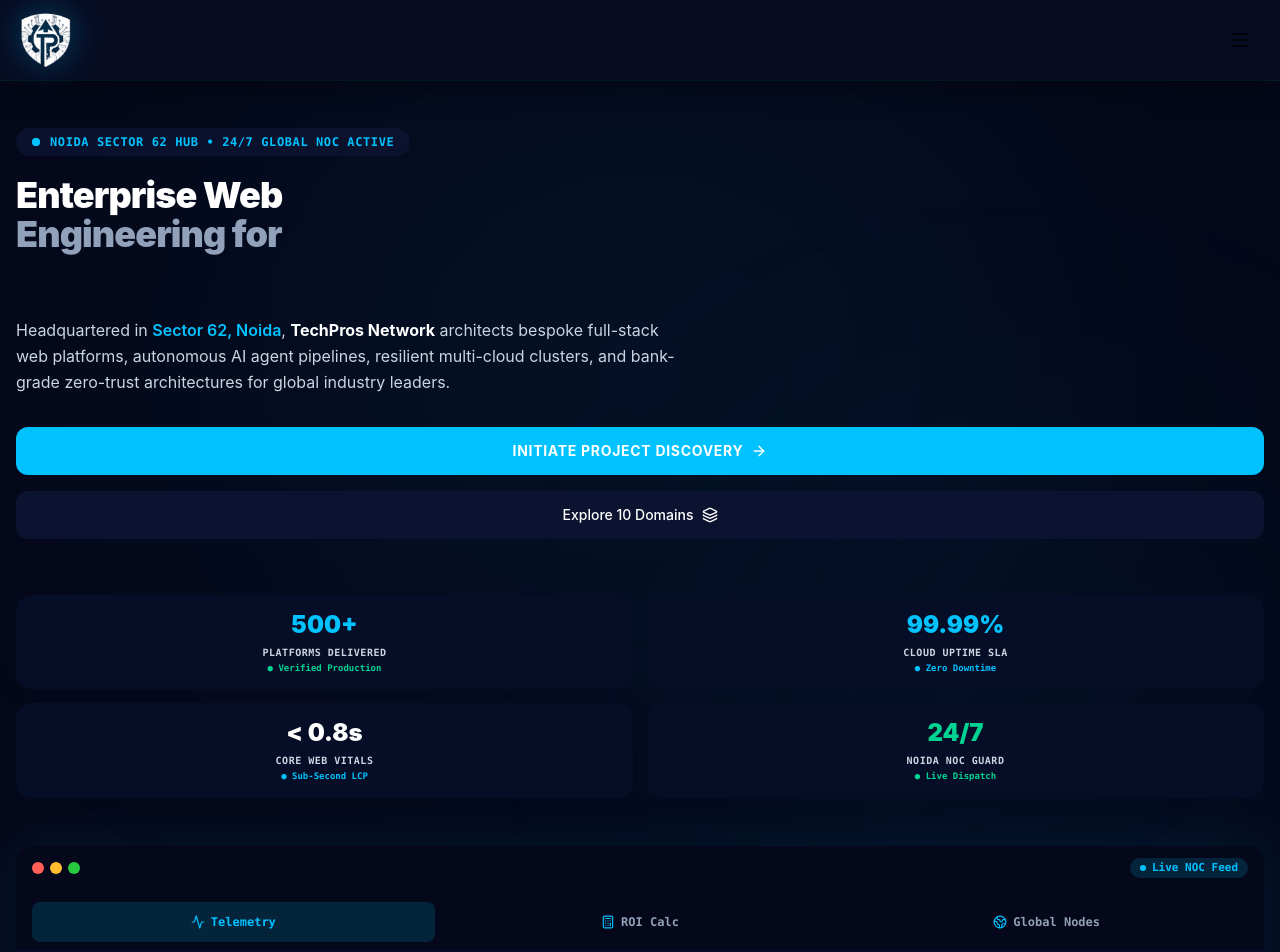
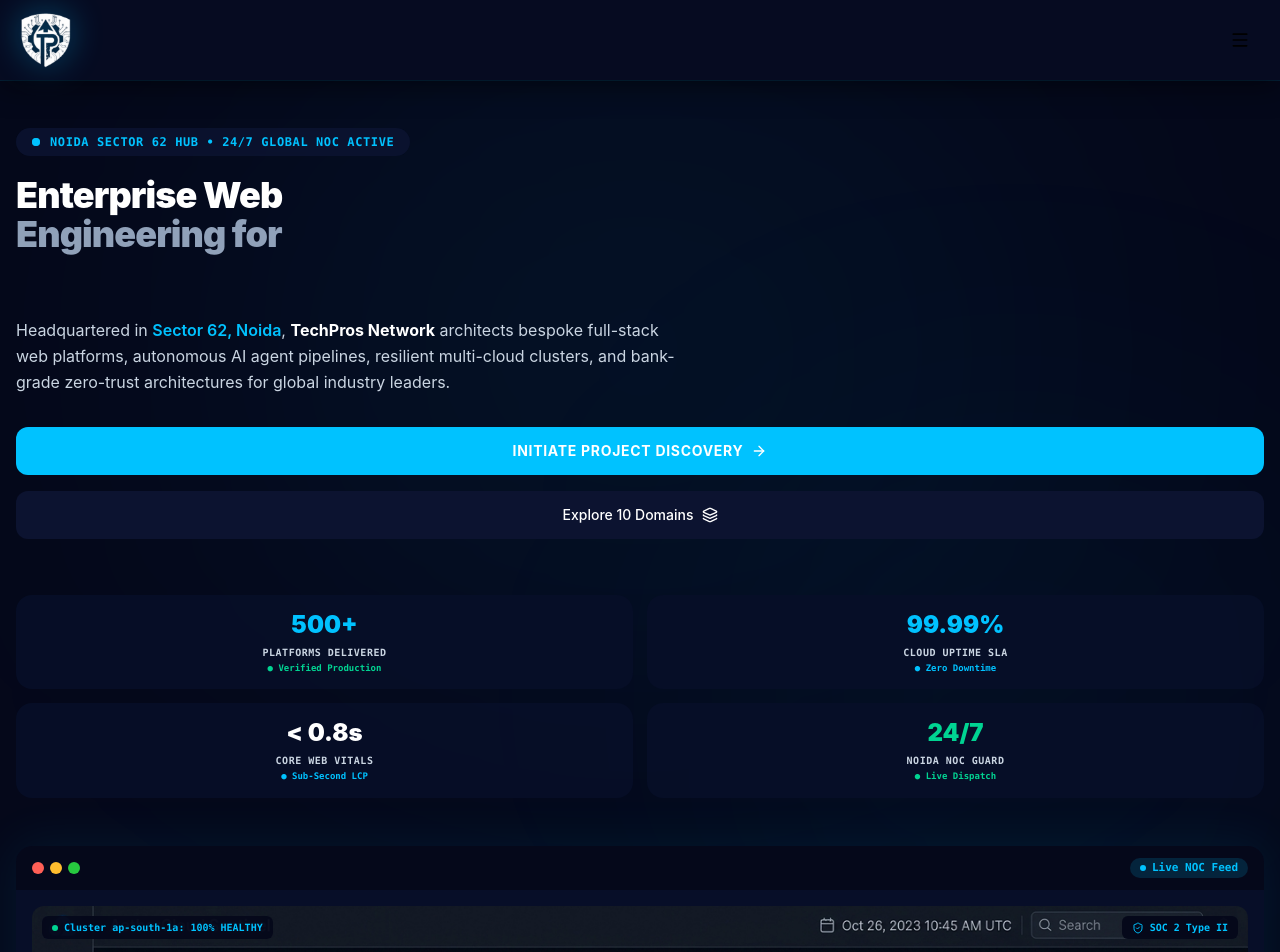
Before and after one commit to Khushi-0648/tech, a React (Vite) app: page / in a window 1280 px wide. Shown: the top 952 px of the page. Built offline with nearby package versions, Linux system fonts and the light colour scheme.

Commit message:
feat: remove tab switcher buttons from hero console and show only Telemetry data directly

```diff
--- a/src/components/HeroEditorialStagger.jsx
+++ b/src/components/HeroEditorialStagger.jsx
@@ -1,21 +1,14 @@
-import React, { useState } from 'react';
+import React from 'react';
 import { motion } from 'framer-motion';
 import {
   ArrowRight, ShieldCheck, Zap, Activity, CheckCircle2,
-  Terminal, Sparkles, Server, Globe2, Lock, Cpu, Code2,
-  Layers, Play, Check, ShieldAlert, Maximize2, ExternalLink, Calculator, DollarSign
+  Terminal, Sparkles, Server, Lock, Cpu, Code2,
+  Layers, Play, Check, ShieldAlert, Maximize2, ExternalLink
 } from 'lucide-react';
 import { companyInfo } from '../data/siteData';
 import { dashboardImg } from '../assets/images';
 
 export default function HeroEditorialStagger({ navigate }) {
-  const [activeTab, setActiveTab] = useState('metrics'); // 'metrics' | 'roi' | 'nodes'
-
-  // ROI Calculator interactive state inside Hero console
-  const [teamSize, setTeamSize] = useState(15);
-  const [cloudSpend, setCloudSpend] = useState(12000);
-  const estimatedSavings = Math.round(cloudSpend * 0.42 * 12);
-  const efficiencyGain = Math.round(teamSize * 18);
 
   const containerVariants = {
     hidden: { opacity: 1 },
@@ -210,45 +203,7 @@
                 </div>
               </div>
 
-              {/* Multi-Tab Switcher */}
-              <div className="flex items-center gap-1 px-4 pt-3 pb-2 bg-[#05081A] border-b border-[#1a2656] text-xs font-mono">
-                <button
-                  onClick={() => setActiveTab('metrics')}
-                  className={`flex-1 py-2.5 min-h-[40px] px-2 rounded-lg font-semibold transition-all cursor-pointer flex items-center justify-center gap-1.5 ${
-                    activeTab === 'metrics'
-                      ? 'bg-[#00C2FF]/15 text-[#00C2FF] border border-[#00C2FF]/30 shadow-xs'
-                      : 'text-slate-400 hover:text-[#00C2FF]'
-                  }`}
-                >
-                  <Activity className="w-3.5 h-3.5 text-[#00C2FF]" />
-                  <span>Telemetry</span>
-                </button>
-                <button
-                  onClick={() => setActiveTab('roi')}
-                  className={`flex-1 py-2.5 min-h-[40px] px-2 rounded-lg font-semibold transition-all cursor-pointer flex items-center justify-center gap-1.5 ${
-                    activeTab === 'roi'
-                      ? 'bg-[#00C2FF]/15 text-[#00C2FF] border border-[#00C2FF]/30 shadow-xs'
-                      : 'text-slate-400 hover:text-[#00C2FF]'
-                  }`}
-                >
-                  <Calculator className="w-3.5 h-3.5 text-[#00C2FF]" />
-                  <span>ROI Calc</span>
-                </button>
-                <button
-                  onClick={() => setActiveTab('nodes')}
-                  className={`flex-1 py-2.5 min-h-[40px] px-2 rounded-lg font-semibold transition-all cursor-pointer flex items-center justify-center gap-1.5 ${
-                    activeTab === 'nodes'
-                      ? 'bg-[#00C2FF]/15 text-[#00C2FF] border border-[#00C2FF]/30 shadow-xs'
-                      : 'text-slate-400 hover:text-[#00C2FF]'
-                  }`}
-                >
-                  <Globe2 className="w-3.5 h-3.5 text-[#00C2FF]" />
-                  <span>Global Nodes</span>
-                </button>
-              </div>
-
-              {/* Tab 1: Realistic Enterprise Dashboard Showcase */}
-              {activeTab === 'metrics' && (
+              {/* Direct Telemetry Data Showcase */}
               <div className="p-4 space-y-3 bg-[#070e28]">
                 {/* Dashboard Mockup Image with HUD Overlays */}
                 <div className="relative rounded-xl overflow-hidden border border-[#1a2656] group">
@@ -322,100 +277,6 @@
                   <span className="text-[#00C2FF] font-medium text-[11px]">Direct Fiber to AWS ap-south-1</span>
                 </div>
               </div>
-              )}
-
-              {/* Tab 2: Interactive Real-Time Cloud ROI Calculator */}
-              {activeTab === 'roi' && (
-                <div className="p-4 space-y-4 bg-[#070e28] text-left">
-                  <div className="text-xs font-mono text-[#00C2FF] uppercase font-bold flex items-center gap-1.5">
-                    <Calculator className="w-4 h-4 text-[#00C2FF]" />
-                    <span>Real-Time Cloud ROI Estimator</span>
-                  </div>
-
-                  <div className="space-y-3">
-                    <div>
-                      <div className="flex justify-between text-xs font-mono mb-1">
-                        <span className="text-slate-300">Monthly Cloud Spend</span>
-                        <span className="text-[#00C2FF] font-bold">${cloudSpend.toLocaleString()}/mo</span>
-                      </div>
-                      <input
-                        type="range"
-                        min="2000"
-                        max="50000"
-                        step="1000"
-                        value={cloudSpend}
-                        onChange={(e) => setCloudSpend(Number(e.target.value))}
-                        className="w-full h-1.5 bg-[#0c1330] rounded-lg appearance-none cursor-pointer accent-[#00C2FF]"
-                      />
-                    </div>
-
-                    <div>
-                      <div className="flex justify-between text-xs font-mono mb-1">
-                        <span className="text-slate-300">Engineering Pod Size</span>
-                        <span className="text-[#00C2FF] font-bold">{teamSize} Engineers</span>
-                      </div>
-                      <input
-                        type="range"
-                        min="5"
-                        max="80"
-                        step="1"
-                        value={teamSize}
-                        onChange={(e) => setTeamSize(Number(e.target.value))}
-                        className="w-full h-1.5 bg-[#0c1330] rounded-lg appearance-none cursor-pointer accent-[#00C2FF]"
-                      />
-                    </div>
-                  </div>
-
-                  <div className="grid grid-cols-2 gap-2 pt-2">
-                    <div className="p-3 rounded-xl bg-[#0c1330] border border-[#1a2656]">
-                      <div className="text-[10px] font-mono text-slate-400 uppercase">Est. Annual Savings</div>
-                      <div className="text-xl font-display font-bold text-[#00C2FF] mt-0.5">
-                        ${estimatedSavings.toLocaleString()}
-                      </div>
-                      <div className="text-[10px] text-emerald-400 font-mono mt-0.5">~42% optimization</div>
-                    </div>
-
-                    <div className="p-3 rounded-xl bg-[#0c1330] border border-[#1a2656]">
-                      <div className="text-[10px] font-mono text-slate-400 uppercase">Speed To Market</div>
-                      <div className="text-xl font-display font-bold text-[#00C2FF] mt-0.5">
-                        +{efficiencyGain}%
-                      </div>
-                      <div className="text-[10px] text-slate-300 font-mono mt-0.5">Sprint velocity gain</div>
-                    </div>
-                  </div>
-
-                  <button
-                    onClick={() => navigate('contact')}
-                    className="w-full py-2.5 rounded-xl font-display font-bold text-xs uppercase tracking-wider text-white bg-[#00C2FF] hover:bg-[#38d6ff] transition-colors cursor-pointer shadow-md"
-                  >
-                    Request Detailed Financial Blueprint &rarr;
-                  </button>
-                </div>
-              )}
-
-              {/* Tab 3: Global Edge Nodes Latency */}
-              {activeTab === 'nodes' && (
-                <div className="p-4 space-y-2 bg-[#070e28] font-mono text-xs max-h-[290px] overflow-y-auto">
-                  {[
-                    { city: "Noida Primary NOC (Sector 62)", ping: "3ms", load: "28%", status: "Primary" },
-                    { city: "Mumbai AWS ap-south-1", ping: "9ms", load: "42%", status: "Optimal" },
-                    { city: "Singapore Edge Hub", ping: "26ms", load: "48%", status: "Optimal" },
-                    { city: "Frankfurt EU-Central", ping: "64ms", load: "51%", status: "Optimal" },
-                    { city: "US-East AWS N. Virginia", ping: "82ms", load: "63%", status: "Optimal" },
-                  ].map((node, i) => (
-                    <div key={i} className="flex items-center justify-between p-2.5 rounded-lg bg-[#0c1330] border border-[#1a2656] shadow-xs">
-                      <div className="flex items-center gap-2">
-                        <span className="w-1.5 h-1.5 rounded-full bg-[#00C2FF]" />
-                        <span className="text-white text-xs font-medium">{node.city}</span>
-                      </div>
-                      <div className="flex items-center gap-3 text-[11px]">
-                        <span className="text-[#00C2FF] font-semibold">{node.ping}</span>
-                        <span className="text-slate-400">load: {node.load}</span>
-                      </div>
-                    </div>
-                  ))}
-                </div>
-              )}
 
               {/* Console Quick Footer Callout */}
               <div className="px-4 py-3 bg-[#05081A] border-t border-[#1a2656] flex items-center justify-between text-xs">
```
Lines whose indentation alone changed are shown as unchanged.
